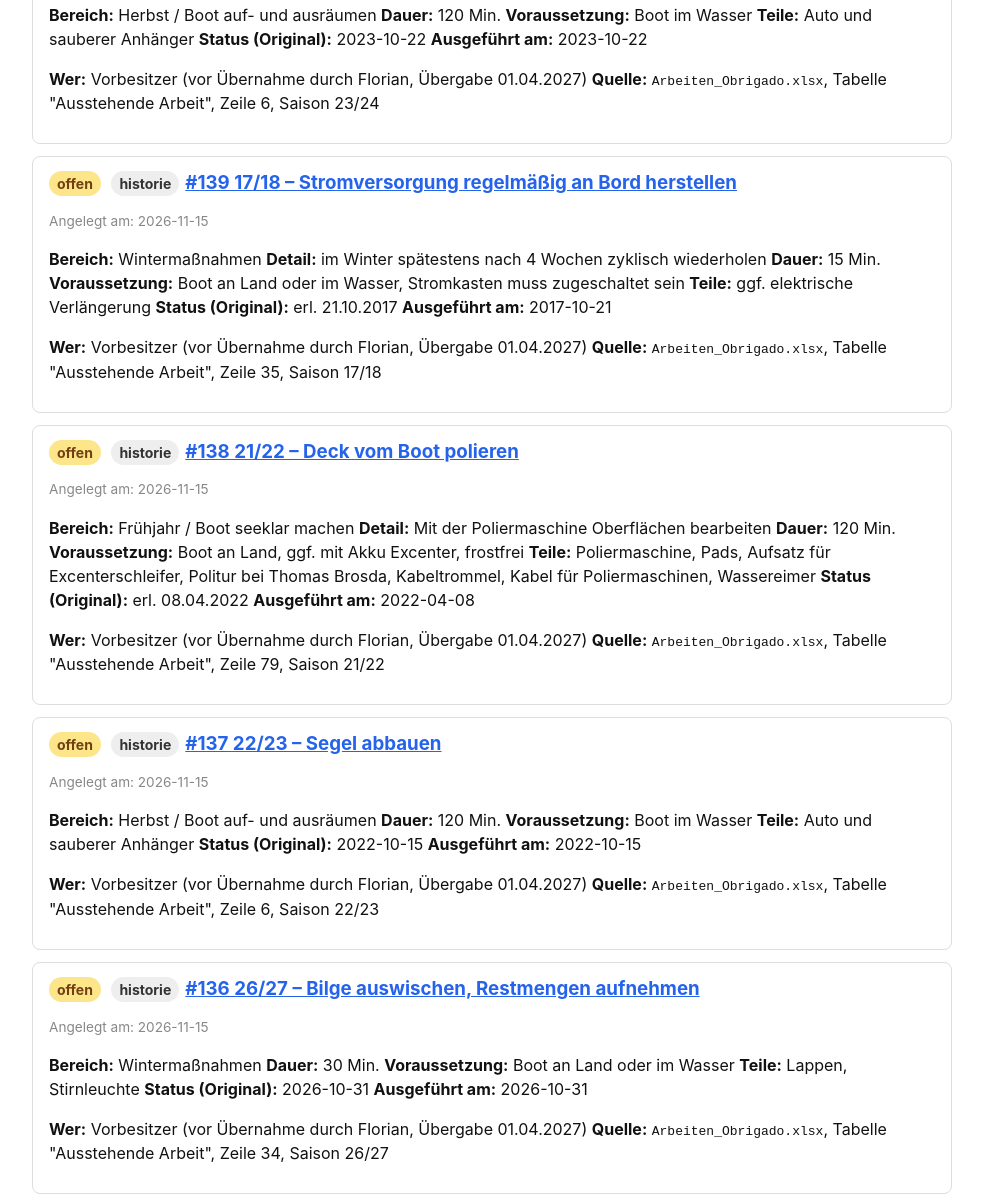
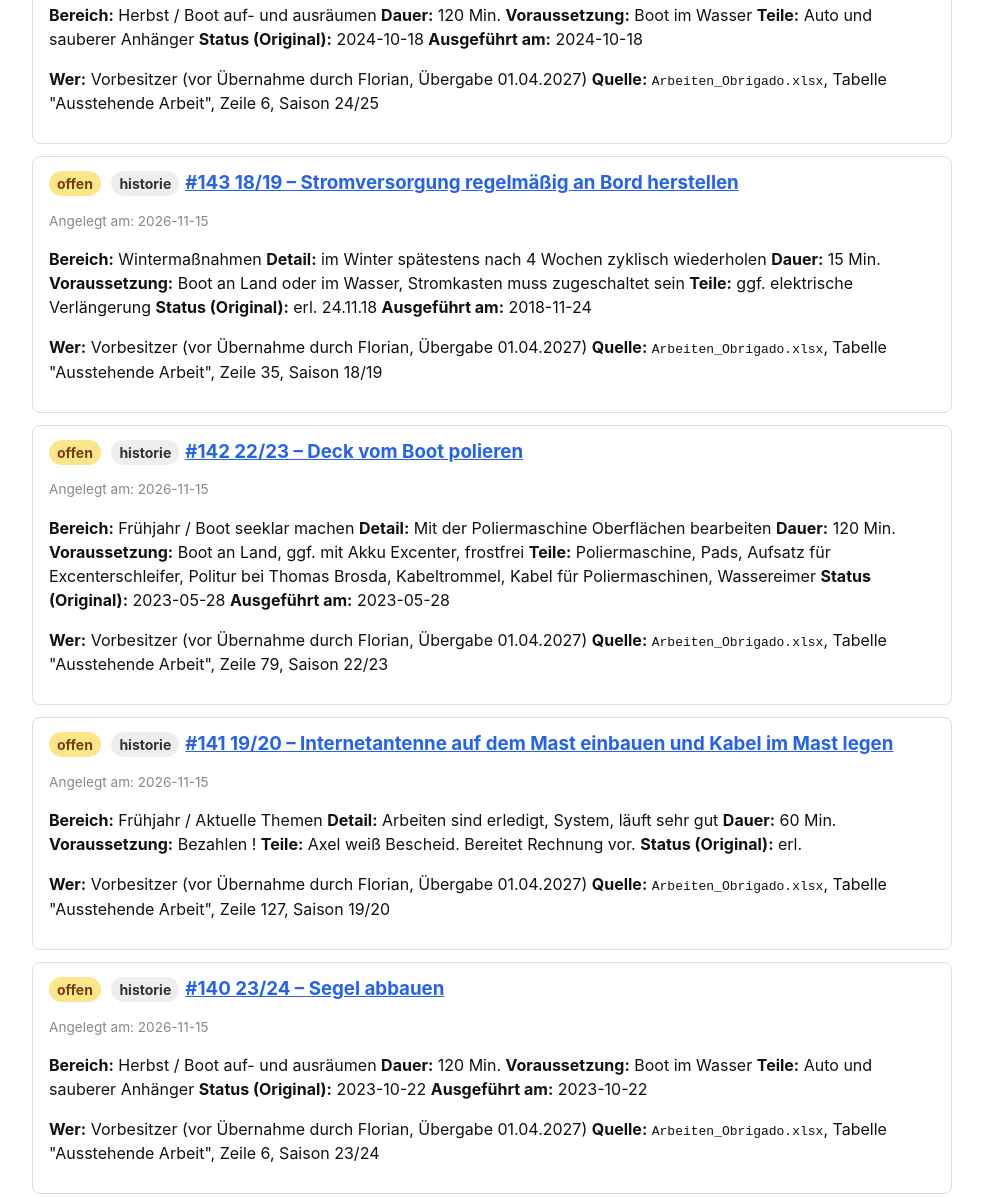
Before and after one commit to Flori0815/Obrigado-Dashboard, a plain HTML site: page index.html in a window 1280 px wide. Shown: the part 386-1583 px from the top of the page, without its empty margins (148-1131 px from the left). Drawn offline with Linux system fonts and the light colour scheme.

Commit message:
Dashboard aktualisiert (2026-11-15T16:08:14Z)

```diff
--- a/index.html
+++ b/index.html
@@ -47,6 +47,56 @@
 <section id="reparaturen">
 <h2>Offene Reparaturen &amp; To-Dos</h2>
 <div class="issue">
+  <h3><span class="badge open">offen</span> <span class="badge">historie</span><a href="https://github.com/Flori0815/Obrigado/issues/144">#144 24/25 – Segel abbauen</a></h3>
+  <p style="font-size:0.85em;color:#888">Angelegt am: 2026-11-15</p>
+  <p><strong>Bereich:</strong> Herbst / Boot auf- und ausräumen
+<strong>Dauer:</strong> 120 Min.
+<strong>Voraussetzung:</strong> Boot im Wasser
+<strong>Teile:</strong> Auto und sauberer Anhänger
+<strong>Status (Original):</strong> 2024-10-18
+<strong>Ausgeführt am:</strong> 2024-10-18</p>
+<p><strong>Wer:</strong> Vorbesitzer (vor Übernahme durch Florian, Übergabe 01.04.2027)
+<strong>Quelle:</strong> <code>Arbeiten_Obrigado.xlsx</code>, Tabelle "Ausstehende Arbeit", Zeile 6, Saison 24/25</p>
+</div>
+<div class="issue">
+  <h3><span class="badge open">offen</span> <span class="badge">historie</span><a href="https://github.com/Flori0815/Obrigado/issues/143">#143 18/19 – Stromversorgung regelmäßig an Bord herstellen</a></h3>
+  <p style="font-size:0.85em;color:#888">Angelegt am: 2026-11-15</p>
+  <p><strong>Bereich:</strong> Wintermaßnahmen
+<strong>Detail:</strong> im Winter spätestens nach 4 Wochen zyklisch wiederholen
+<strong>Dauer:</strong> 15 Min.
+<strong>Voraussetzung:</strong> Boot an Land oder im Wasser, Stromkasten muss zugeschaltet sein
+<strong>Teile:</strong> ggf. elektrische Verlängerung
+<strong>Status (Original):</strong> erl. 24.11.18
+<strong>Ausgeführt am:</strong> 2018-11-24</p>
+<p><strong>Wer:</strong> Vorbesitzer (vor Übernahme durch Florian, Übergabe 01.04.2027)
+<strong>Quelle:</strong> <code>Arbeiten_Obrigado.xlsx</code>, Tabelle "Ausstehende Arbeit", Zeile 35, Saison 18/19</p>
+</div>
+<div class="issue">
+  <h3><span class="badge open">offen</span> <span class="badge">historie</span><a href="https://github.com/Flori0815/Obrigado/issues/142">#142 22/23 – Deck vom Boot polieren</a></h3>
+  <p style="font-size:0.85em;color:#888">Angelegt am: 2026-11-15</p>
+  <p><strong>Bereich:</strong> Frühjahr / Boot seeklar machen
+<strong>Detail:</strong> Mit der Poliermaschine Oberflächen bearbeiten
+<strong>Dauer:</strong> 120 Min.
+<strong>Voraussetzung:</strong> Boot an Land, ggf. mit Akku Excenter, frostfrei
+<strong>Teile:</strong> Poliermaschine, Pads, Aufsatz für Excenterschleifer, Politur bei Thomas Brosda, Kabeltrommel, Kabel für Poliermaschinen, Wassereimer
+<strong>Status (Original):</strong> 2023-05-28
+<strong>Ausgeführt am:</strong> 2023-05-28</p>
+<p><strong>Wer:</strong> Vorbesitzer (vor Übernahme durch Florian, Übergabe 01.04.2027)
+<strong>Quelle:</strong> <code>Arbeiten_Obrigado.xlsx</code>, Tabelle "Ausstehende Arbeit", Zeile 79, Saison 22/23</p>
+</div>
+<div class="issue">
+  <h3><span class="badge open">offen</span> <span class="badge">historie</span><a href="https://github.com/Flori0815/Obrigado/issues/141">#141 19/20 – Internetantenne auf dem Mast einbauen und Kabel im Mast legen</a></h3>
+  <p style="font-size:0.85em;color:#888">Angelegt am: 2026-11-15</p>
+  <p><strong>Bereich:</strong> Frühjahr / Aktuelle Themen
+<strong>Detail:</strong> Arbeiten sind erledigt, System, läuft sehr gut
+<strong>Dauer:</strong> 60 Min.
+<strong>Voraussetzung:</strong> Bezahlen !
+<strong>Teile:</strong> Axel weiß Bescheid. Bereitet Rechnung vor.
+<strong>Status (Original):</strong> erl.</p>
+<p><strong>Wer:</strong> Vorbesitzer (vor Übernahme durch Florian, Übergabe 01.04.2027)
+<strong>Quelle:</strong> <code>Arbeiten_Obrigado.xlsx</code>, Tabelle "Ausstehende Arbeit", Zeile 127, Saison 19/20</p>
+</div>
+<div class="issue">
   <h3><span class="badge open">offen</span> <span class="badge">historie</span><a href="https://github.com/Flori0815/Obrigado/issues/140">#140 23/24 – Segel abbauen</a></h3>
   <p style="font-size:0.85em;color:#888">Angelegt am: 2026-11-15</p>
   <p><strong>Bereich:</strong> Herbst / Boot auf- und ausräumen
@@ -1224,57 +1274,6 @@
 <strong>Ausgeführt am:</strong> 2025-06-26</p>
 <p><strong>Wer:</strong> Vorbesitzer (vor Übernahme durch Florian, Übergabe 01.04.2027)
 <strong>Quelle:</strong> <code>Arbeiten_Obrigado.xlsx</code>, Tabelle "Ausstehende Arbeit", Zeile 108, Saison 24/25</p>
-</div>
-<div class="issue">
-  <h3><span class="badge open">offen</span> <span class="badge">historie</span><a href="https://github.com/Flori0815/Obrigado/issues/44">#44 22/23 – Antifouling instand setzen (erneuern)</a></h3>
-  <p style="font-size:0.85em;color:#888">Angelegt am: 2026-11-15</p>
-  <p><strong>Bereich:</strong> Frühjahr / Boot seeklar machen
-<strong>Detail:</strong> SeaJet 032 Professional black in 17/18 aufgetragen. Ab 2019 das Material in blau beschaffen. Grundierung besorgen. Ab 2026 SeaJet 034 in blau, 032 nicht mehr verfügbar in 3l Eimern
-<strong>Dauer:</strong> 300 Min.
-<strong>Voraussetzung:</strong> Boot an Land, länger schon warm, ca. 20°C
-<strong>Teile:</strong> Antifouling und Grundierung
-<strong>Status (Original):</strong> 2023-05-27
-<strong>Ausgeführt am:</strong> 2023-05-27</p>
-<p><strong>Wer:</strong> Vorbesitzer (vor Übernahme durch Florian, Übergabe 01.04.2027)
-<strong>Quelle:</strong> <code>Arbeiten_Obrigado.xlsx</code>, Tabelle "Ausstehende Arbeit", Zeile 76, Saison 22/23</p>
-</div>
-<div class="issue">
-  <h3><span class="badge open">offen</span> <span class="badge">historie</span><a href="https://github.com/Flori0815/Obrigado/issues/43">#43 21/22 – Unterkonstruktion Winterplane</a></h3>
-  <p style="font-size:0.85em;color:#888">Angelegt am: 2026-11-15</p>
-  <p><strong>Bereich:</strong> Wintermaßnahmen
-<strong>Detail:</strong> Aufbauen der Unterkonstruktion, geeignet zur Abtragung auch von Schnee, Plane faltenfrei, Plane gut positioniert
-<strong>Dauer:</strong> 120 Min.
-<strong>Voraussetzung:</strong> Im Wasser oder an Land
-<strong>Teile:</strong> Gestell aufstellen, ggf. ohne Baum, wenn Mast gelegt ist, reichlich Kabelbinder, vorbereitete Bändsel mit verschweißten Enden, Stirnleuchte
-<strong>Status (Original):</strong> erl. 30.10.2022
-<strong>Ausgeführt am:</strong> 2022-10-30</p>
-<p><strong>Wer:</strong> Vorbesitzer (vor Übernahme durch Florian, Übergabe 01.04.2027)
-<strong>Quelle:</strong> <code>Arbeiten_Obrigado.xlsx</code>, Tabelle "Ausstehende Arbeit", Zeile 32, Saison 21/22</p>
-</div>
-<div class="issue">
-  <h3><span class="badge open">offen</span> <span class="badge">historie</span><a href="https://github.com/Flori0815/Obrigado/issues/42">#42 23/24 – Sprayhood montieren</a></h3>
-  <p style="font-size:0.85em;color:#888">Angelegt am: 2026-11-15</p>
-  <p><strong>Bereich:</strong> Frühjahr / Boot im Wasser (Saisonstart)
-<strong>Dauer:</strong> 30 Min.
-<strong>Voraussetzung:</strong> Boot im Wasser am Liegeplatz
-<strong>Teile:</strong> Neue Sprayhood in 2019
-<strong>Status (Original):</strong> erl. 13.04.2024
-<strong>Ausgeführt am:</strong> 2024-04-13</p>
-<p><strong>Wer:</strong> Vorbesitzer (vor Übernahme durch Florian, Übergabe 01.04.2027)
-<strong>Quelle:</strong> <code>Arbeiten_Obrigado.xlsx</code>, Tabelle "Ausstehende Arbeit", Zeile 108, Saison 23/24</p>
-</div>
-<div class="issue">
-  <h3><span class="badge open">offen</span> <span class="badge">historie</span><a href="https://github.com/Flori0815/Obrigado/issues/41">#41 21/22 – Antifouling instand setzen (erneuern)</a></h3>
-  <p style="font-size:0.85em;color:#888">Angelegt am: 2026-11-15</p>
-  <p><strong>Bereich:</strong> Frühjahr / Boot seeklar machen
-<strong>Detail:</strong> SeaJet 032 Professional black in 17/18 aufgetragen. Ab 2019 das Material in blau beschaffen. Grundierung besorgen. Ab 2026 SeaJet 034 in blau, 032 nicht mehr verfügbar in 3l Eimern
-<strong>Dauer:</strong> 300 Min.
-<strong>Voraussetzung:</strong> Boot an Land, länger schon warm, ca. 20°C
-<strong>Teile:</strong> Antifouling und Grundierung
-<strong>Status (Original):</strong> erl. 19.03.2022
-<strong>Ausgeführt am:</strong> 2022-03-19</p>
-<p><strong>Wer:</strong> Vorbesitzer (vor Übernahme durch Florian, Übergabe 01.04.2027)
-<strong>Quelle:</strong> <code>Arbeiten_Obrigado.xlsx</code>, Tabelle "Ausstehende Arbeit", Zeile 76, Saison 21/22</p>
 </div>
 </section>
 
```
